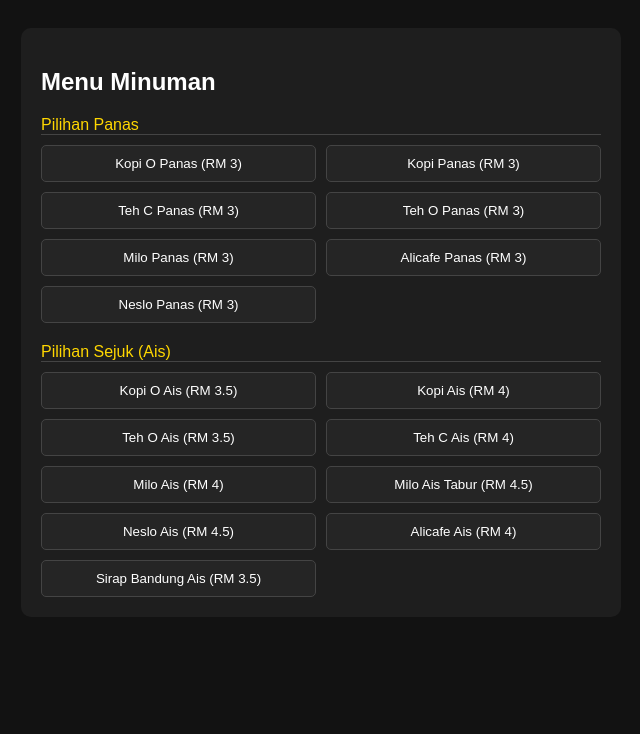
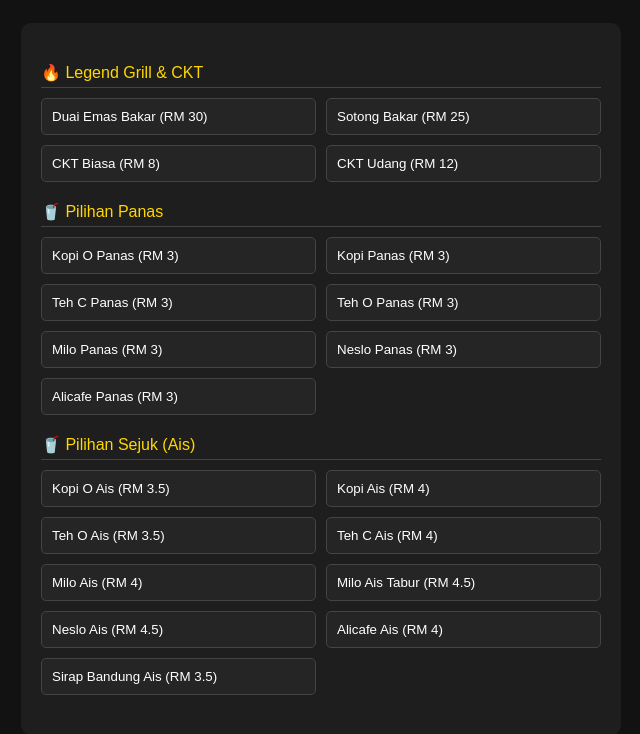
Before and after one commit to ajoylindal-cloud/DSF, a plain HTML site: page index.html in a window 1280 px wide. Shown: the whole page, without its empty margins (319-959 px from the left). Drawn offline with Linux system fonts and the light colour scheme.

Commit message:
Update index.html

```diff
--- a/index.html
+++ b/index.html
@@ -5,41 +5,49 @@
     <title>Dalat Night Street POS</title>
     <style>
         * { box-sizing: border-box; }
-        body { font-family: sans-serif; background: #121212; color: #fff; padding: 20px; }
+        body { font-family: sans-serif; background: #121212; color: #fff; padding: 15px; }
         .app-container { max-width: 600px; margin: auto; background: #1e1e1e; padding: 20px; border-radius: 10px; }
-        .menu-grid { display: grid; grid-template-columns: 1fr 1fr; gap: 10px; }
-        .btn-item { background: #252525; border: 1px solid #444; color: #fff; padding: 10px; border-radius: 5px; cursor: pointer; }
+        .menu-grid { display: grid; grid-template-columns: 1fr 1fr; gap: 10px; margin-bottom: 20px; }
+        .btn-item { background: #252525; border: 1px solid #444; color: #fff; padding: 10px; border-radius: 5px; cursor: pointer; text-align: left; }
         .btn-item:hover { background: #ffd700; color: #000; }
-        .section-title { color: #ffd700; margin: 20px 0 10px; border-bottom: 1px solid #444; }
+        .section-title { color: #ffd700; margin: 20px 0 10px; border-bottom: 1px solid #444; padding-bottom: 5px; }
     </style>
 </head>
 <body>
 
 <div class="app-container">
-    <h2>Menu Minuman</h2>
-
-    <div class="section-title">Pilihan Panas</div>
+    <!-- MENU MAKANAN -->
+    <div class="section-title">🔥 Legend Grill & CKT</div>
     <div class="menu-grid">
-        <button class="btn-item" onclick="alert('Ditambah: Kopi O Panas')">Kopi O Panas (RM 3)</button>
-        <button class="btn-item" onclick="alert('Ditambah: Kopi Panas')">Kopi Panas (RM 3)</button>
-        <button class="btn-item" onclick="alert('Ditambah: Teh C Panas')">Teh C Panas (RM 3)</button>
-        <button class="btn-item" onclick="alert('Ditambah: Teh O Panas')">Teh O Panas (RM 3)</button>
-        <button class="btn-item" onclick="alert('Ditambah: Milo Panas')">Milo Panas (RM 3)</button>
-        <button class="btn-item" onclick="alert('Ditambah: Alicafe Panas')">Alicafe Panas (RM 3)</button>
-        <button class="btn-item" onclick="alert('Ditambah: Neslo Panas')">Neslo Panas (RM 3)</button>
+        <button class="btn-item">Duai Emas Bakar (RM 30)</button>
+        <button class="btn-item">Sotong Bakar (RM 25)</button>
+        <button class="btn-item">CKT Biasa (RM 8)</button>
+        <button class="btn-item">CKT Udang (RM 12)</button>
     </div>
 
-    <div class="section-title">Pilihan Sejuk (Ais)</div>
+    <!-- MENU AIR -->
+    <div class="section-title">🥤 Pilihan Panas</div>
     <div class="menu-grid">
-        <button class="btn-item" onclick="alert('Ditambah: Kopi O Ais')">Kopi O Ais (RM 3.5)</button>
-        <button class="btn-item" onclick="alert('Ditambah: Kopi Ais')">Kopi Ais (RM 4)</button>
-        <button class="btn-item" onclick="alert('Ditambah: Teh O Ais')">Teh O Ais (RM 3.5)</button>
-        <button class="btn-item" onclick="alert('Ditambah: Teh C Ais')">Teh C Ais (RM 4)</button>
-        <button class="btn-item" onclick="alert('Ditambah: Milo Ais')">Milo Ais (RM 4)</button>
-        <button class="btn-item" onclick="alert('Ditambah: Milo Ais Tabur')">Milo Ais Tabur (RM 4.5)</button>
-        <button class="btn-item" onclick="alert('Ditambah: Neslo Ais')">Neslo Ais (RM 4.5)</button>
-        <button class="btn-item" onclick="alert('Ditambah: Alicafe Ais')">Alicafe Ais (RM 4)</button>
-        <button class="btn-item" onclick="alert('Ditambah: Sirap Bandung Ais')">Sirap Bandung Ais (RM 3.5)</button>
+        <button class="btn-item">Kopi O Panas (RM 3)</button>
+        <button class="btn-item">Kopi Panas (RM 3)</button>
+        <button class="btn-item">Teh C Panas (RM 3)</button>
+        <button class="btn-item">Teh O Panas (RM 3)</button>
+        <button class="btn-item">Milo Panas (RM 3)</button>
+        <button class="btn-item">Neslo Panas (RM 3)</button>
+        <button class="btn-item">Alicafe Panas (RM 3)</button>
+    </div>
+
+    <div class="section-title">🥤 Pilihan Sejuk (Ais)</div>
+    <div class="menu-grid">
+        <button class="btn-item">Kopi O Ais (RM 3.5)</button>
+        <button class="btn-item">Kopi Ais (RM 4)</button>
+        <button class="btn-item">Teh O Ais (RM 3.5)</button>
+        <button class="btn-item">Teh C Ais (RM 4)</button>
+        <button class="btn-item">Milo Ais (RM 4)</button>
+        <button class="btn-item">Milo Ais Tabur (RM 4.5)</button>
+        <button class="btn-item">Neslo Ais (RM 4.5)</button>
+        <button class="btn-item">Alicafe Ais (RM 4)</button>
+        <button class="btn-item">Sirap Bandung Ais (RM 3.5)</button>
     </div>
 </div>
 
```
